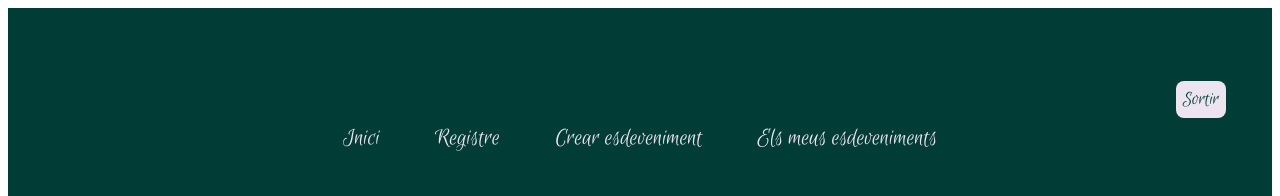
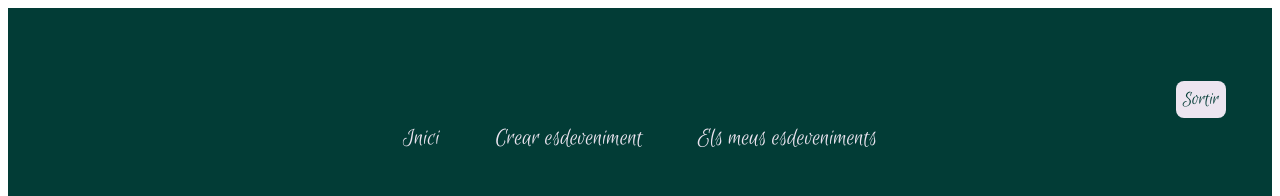
Before and after one commit to CristinaMateo/Batec_de_Festa, a React (Vite) app in the folder client/: page / in a window 1280 px wide. Shown: the top 196 px of the page. Built offline with nearby package versions, Linux system fonts and the light colour scheme; no server answers; sample sign-in values are in the browser's storage.

Commit message:
registre solo cuando no hay usuario loggeado

```diff
--- a/client/src/components/Header/Nav/Nav.jsx
+++ b/client/src/components/Header/Nav/Nav.jsx
@@ -8,7 +8,7 @@ const Nav = () => {
   return (
     <nav>
       <Link className={'link'} to='/'>Inici</Link>
-      <Link className={'link'} to='/auth'>Registre</Link>
+      {!loggedUser &&<Link className={'link'} to='/auth'>Registre</Link>}
 
       {loggedUser &&
         <>
```
